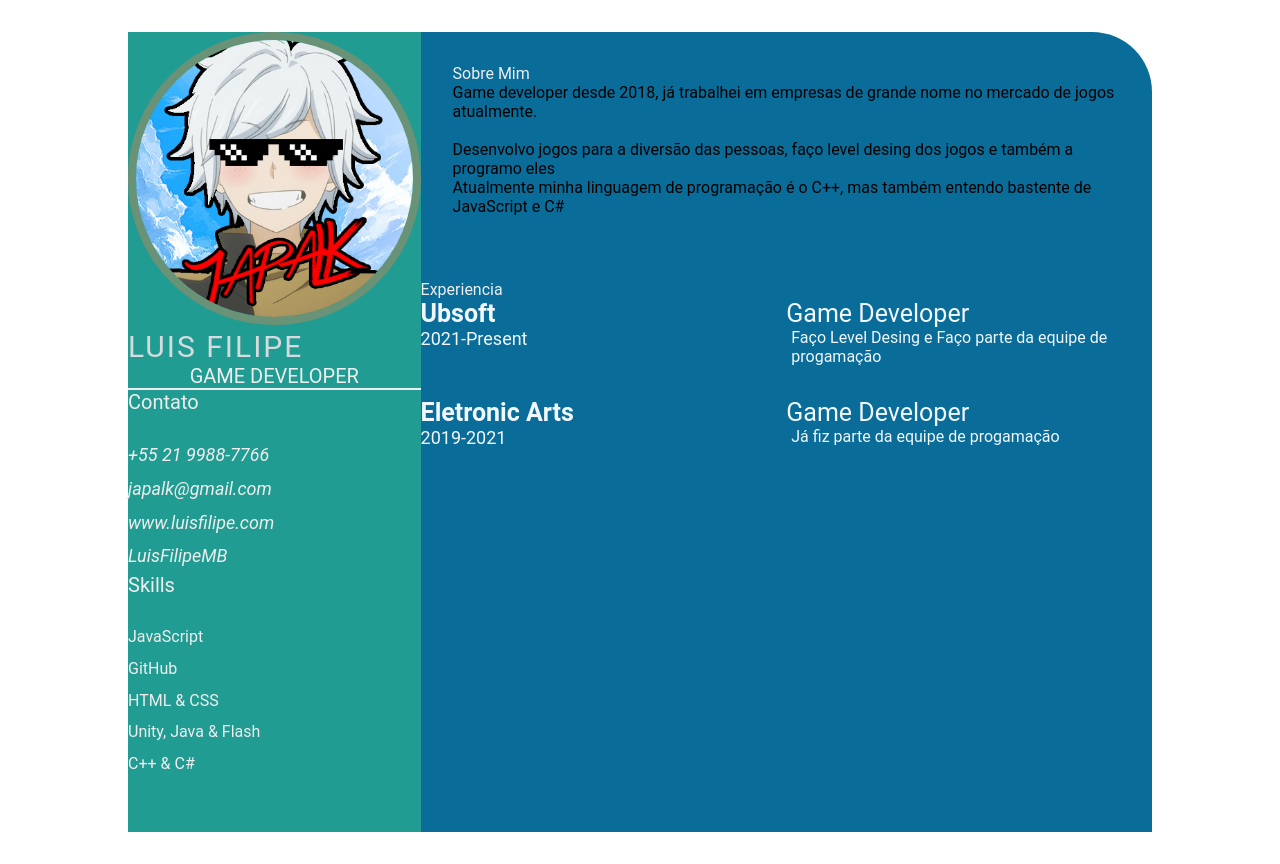
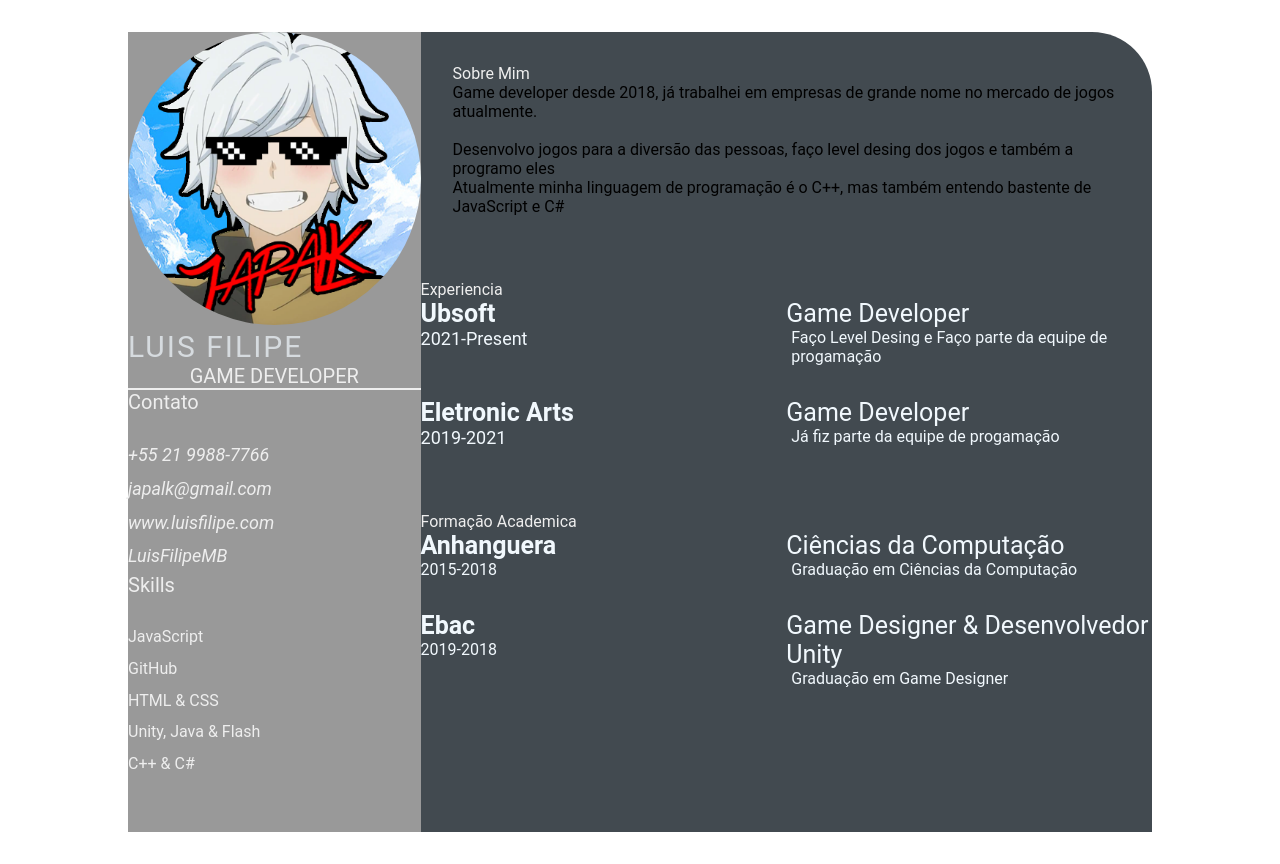
Before and after one commit to LuisFilipeMB/devweekgit.github.io, a plain HTML site: page index.html in a window 1280 px wide. Drawn offline with Linux system fonts and the light colour scheme.

Commit message:
feat: add education (#4)

```diff
--- a/index.html
+++ b/index.html
@@ -39,8 +39,8 @@
         </section>
         <section class="right-section">
             <div class="right-section-contents">
+                <div class="right-title">Sobre Mim</div>
                     <section class="about gap">
-                        <div class="right-title">Sobre Mim</div>
                         <p class="bout-me-contents">
                             Game developer desde 2018, já trabalhei em empresas de grande nome no mercado de jogos atualmente.<br />
                             <br>Desenvolvo jogos para a diversão das pessoas, faço level desing dos jogos e também a programo eles
@@ -71,6 +71,29 @@
                     </div>
                 </div>
             </section>
+            <section class="education gap">
+                <div class="right-title">Formação Academica</div>
+                <div class="education-contents">
+                    <div class="education-left">
+                        <p class="education-school-name">Anhanguera</p>
+                        <p class="education-time-period">2015-2018</p>
+                    </div>
+                    <div class="education-right">
+                        <p class="education-subject">Ciências da Computação</p>
+                        <p class="education-desc">Graduação em Ciências da Computação</p>
+                    </div>
+                </div>
+                <div class="education-contents">
+                    <div class="education-left">
+                        <p class="education-school-name">Ebac</p>
+                        <p class="education-time-period">2019-2018</p>
+                    </div>
+                    <div class="education-right">
+                        <p class="education-subject">Game Designer & Desenvolvedor Unity</p>
+                        <p class="education-desc">Graduação em Game Designer</p>
+                    </div>
+                </div>
+            </section>
         </section>
     </main>
 </body>
--- a/style.css
+++ b/style.css
@@ -17,13 +17,13 @@
 .left-section {
     grid-column: span 2;
     height: 100%;
-    background-color: #219c92;
+    background-color: #999999;
 }
 
 .right-section {
     grid-column: span 5;
     height: 100%;
-    background-color: #0a6c99;
+    background-color: #424a50;
     border-radius: 0px 60px 0px 0px;
 }
 
@@ -38,9 +38,8 @@
 
 .profile .profile-image {
     width: 100%;
-    border-radius: 50%;
-    border: 8px solid #6a9276;
- }
+    border-radius: 100%;
+}
 
 .name {
     color: #D6DBDF;
```
Lines whose indentation alone changed are shown as unchanged.
